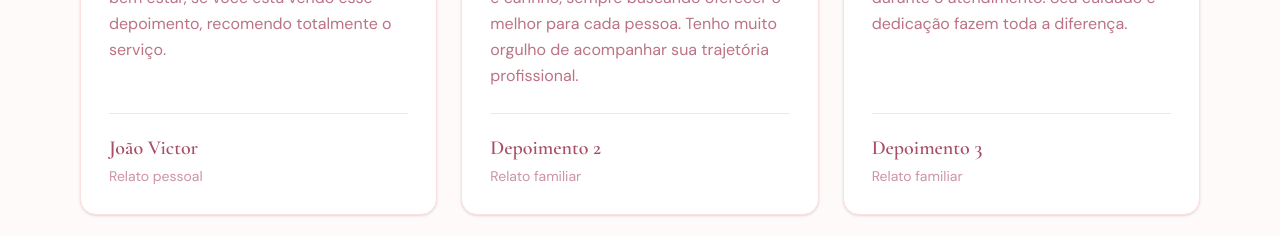
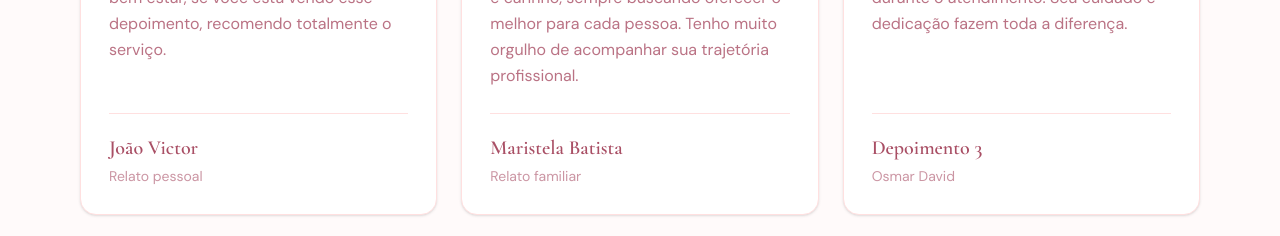
Before and after one commit to Jbsam159/Site-Institucional-Maira-Fisioterapeuta, a Next.js app: page / in a window 1280 px wide. Shown: the part 4380-4616 px from the top of the page. Built offline with nearby package versions, Linux system fonts and the light colour scheme.

Commit message:
atualizações

```diff
--- a/src/components/sections/testimonials-section.tsx
+++ b/src/components/sections/testimonials-section.tsx
@@ -13,13 +13,13 @@ const TESTIMONIALS = [
     text: 'A Maíra é uma fisioterapeuta muito dedicada e atenciosa, sempre prezando pela qualidade do atendimento e seu bem estar, se você está vendo esse depoimento, recomendo totalmente o serviço.',
   },
   {
-    name: 'Depoimento 2',
+    name: 'Maristela Batista',
     relationship: 'Relato familiar',
     text: 'O trabalho da Maíra demonstra muita dedicação e responsabilidade. Ela realiza seus atendimentos com atenção e carinho, sempre buscando oferecer o melhor para cada pessoa. Tenho muito orgulho de acompanhar sua trajetória profissional.',
   },
   {
     name: 'Depoimento 3',
-    relationship: 'Relato familiar',
+    relationship: 'Osmar David',
     text: 'A Maíra tem um jeito muito especial de cuidar das pessoas. É atenciosa, carinhosa e transmite confiança durante o atendimento. Seu cuidado e dedicação fazem toda a diferença.',
   },
 ];
```
